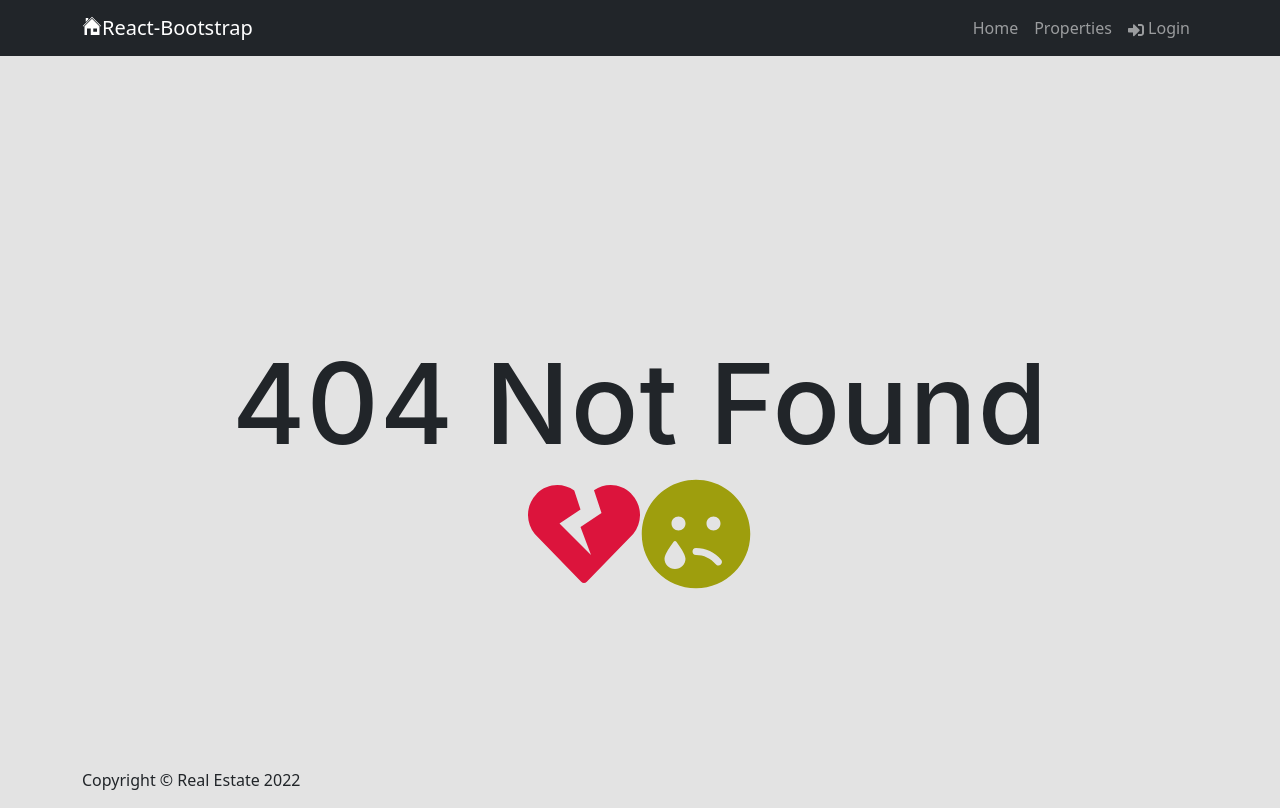
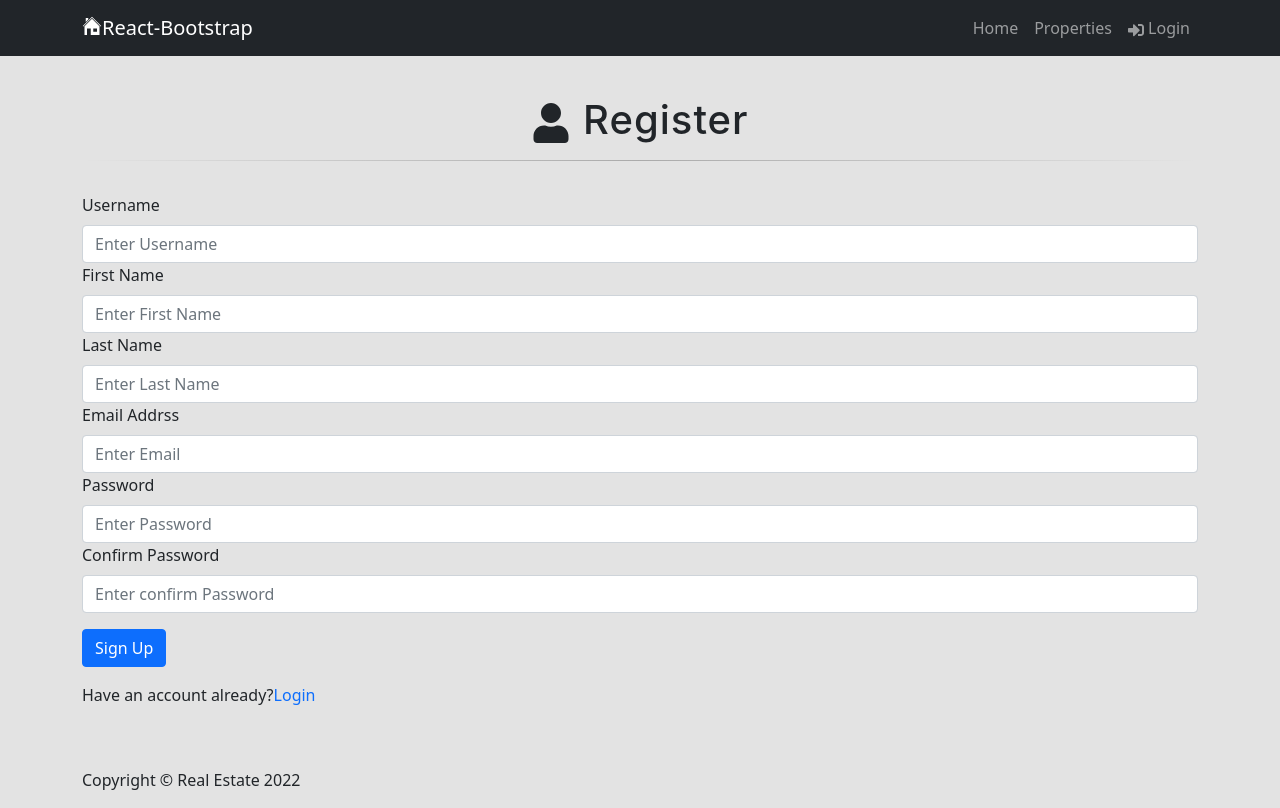
Before and after one commit to hawkinngo/django-react-real-estate, a React (Create React App) app in the folder client/: page /register in a window 1280 px wide. Before the commit this address had no page. Built offline with nearby package versions, Linux system fonts and the light colour scheme.

Commit message:
add register and activate page

```diff
--- a/client/src/App.jsx
+++ b/client/src/App.jsx
@@ -8,6 +8,8 @@
 import HomePage from "./pages/HomePage";
 import PropertiesPage from "./pages/PropertiesPage";
 import LoginPage from "./pages/LoginPage";
+import RegisterPage from "./pages/RegisterPage";
+import ActivatePage from "./pages/ActivatePage";
 
 const App = () => {
   return (
@@ -19,6 +21,8 @@
             <Route path="/" element={<HomePage />} />
             <Route path="/properties" element={<PropertiesPage />} />
             <Route path="/login" element={<LoginPage />} />
+            <Route path="/register" element={<RegisterPage />} />
+            <Route path="/activate/:uid/:token" element={<ActivatePage />} />
             <Route path="*" element={<NotFound />} />
           </Routes>
         </main>
--- a/client/src/features/auth/authService.js
+++ b/client/src/features/auth/authService.js
@@ -1,6 +1,6 @@
 import axios from "axios";
 
-const REGISTER_URL = "/api/v1/users/";
+const REGISTER_URL = "/api/v1/auth/users/";
 const LOGIN_URL = "/api/v1/auth/jwt/create/";
 const ACTIVATE_URL = "/api/v1/auth/users/activation/";
 
--- a/client/src/features/auth/authSlice.js
+++ b/client/src/features/auth/authSlice.js
@@ -1,4 +1,4 @@
-import { createSlice, createAsyncThunk } from "@reduxjs/toolkit";
+import { createAsyncThunk, createSlice } from "@reduxjs/toolkit";
 import authService from "./authService";
 
 const user = JSON.parse(localStorage.getItem("user"));
@@ -43,7 +43,7 @@
 });
 
 export const logout = createAsyncThunk("auth/logout", async () => {
-  await authService.logout();
+  authService.logout();
 });
 
 export const activate = createAsyncThunk(
--- /dev/null
+++ b/client/src/pages/ActivatePage.jsx
@@ -0,0 +1,74 @@
+import React, { useEffect } from "react";
+import { Container, Row, Col, Button, Form } from "react-bootstrap";
+import { FaCheckCircle } from "react-icons/fa";
+import { useDispatch, useSelector } from "react-redux";
+import { useNavigate, useParams } from "react-router-dom";
+import { toast } from "react-toastify";
+import Spinner from "../components/Spinner";
+import Title from "../components/Title";
+import { activate, reset } from "../features/auth/authSlice";
+
+const ActivatePage = () => {
+  const { uid, token } = useParams();
+  const navigate = useNavigate();
+  const dispatch = useDispatch();
+
+  const { isLoading, isError, isSuccess, message } = useSelector(
+    (state) => state.auth
+  );
+
+  useEffect(() => {
+    if (isError) {
+      toast.error(message);
+    }
+
+    if (isSuccess) {
+      navigate("/");
+    }
+
+    dispatch(reset());
+  }, [dispatch, navigate, isError, isSuccess, message]);
+
+  const submitHandler = () => {
+    const userData = { uid, token };
+
+    dispatch(activate(userData));
+    toast.success("Your account has been activated! You can login now");
+  };
+
+  return (
+    <>
+      <Title title="Activate User" />
+      <Container>
+        <Row>
+          <Col className="mg-top text-center">
+            <section>
+              <h1>
+                <FaCheckCircle /> Activate your account
+              </h1>
+              <hr className="hr-text" />
+            </section>
+          </Col>
+        </Row>
+
+        {isLoading && <Spinner />}
+
+        <Row className="mt-3">
+          <Col className="text-center">
+            <Button
+              type="submit"
+              variant="outline-success"
+              size="lg"
+              className="mt-3"
+              onClick={submitHandler}
+            >
+              Activate
+            </Button>
+          </Col>
+        </Row>
+      </Container>
+    </>
+  );
+};
+
+export default ActivatePage;
--- a/client/src/pages/LoginPage.jsx
+++ b/client/src/pages/LoginPage.jsx
@@ -84,7 +84,7 @@
                 <Form.Control
                   type="password"
                   placeholder="Enter Password"
-                  value={email}
+                  value={password}
                   onChange={(e) => setPassword(e.target.value)}
                 />
               </Form.Group>
--- /dev/null
+++ b/client/src/pages/RegisterPage.jsx
@@ -0,0 +1,155 @@
+import React, { useEffect, useState } from "react";
+import { Button, Col, Container, Form, Row } from "react-bootstrap";
+import { FaUser } from "react-icons/fa";
+import { useDispatch, useSelector } from "react-redux";
+import { Link, useNavigate } from "react-router-dom";
+import { toast } from "react-toastify";
+import Spinner from "../components/Spinner";
+import Title from "../components/Title";
+import { register, reset } from "../features/auth/authSlice";
+
+const RegisterPage = () => {
+  const [username, setUsername] = useState("");
+  const [first_name, setFirstName] = useState("");
+  const [last_name, setLastName] = useState("");
+  const [email, setEmail] = useState("");
+  const [password, setPassword] = useState("");
+  const [re_password, setRePassword] = useState("");
+
+  const dispatch = useDispatch();
+  const navigate = useNavigate();
+
+  const { user, isLoading, isError, isSuccess, message } = useSelector(
+    (state) => state.auth
+  );
+
+  useEffect(() => {
+    if (isError) {
+      toast.error(message);
+    }
+
+    if (isSuccess || user) {
+      navigate("/");
+      toast.success(
+        "An activation email has been sent your email address. Please check your email"
+      );
+    }
+
+    dispatch(reset());
+  }, [isError, isSuccess, message, user, navigate, dispatch]);
+
+  const submitHandler = (e) => {
+    e.preventDefault();
+
+    if (password !== re_password) {
+      toast.error("Passwords do not match");
+    } else {
+      const userData = {
+        username,
+        first_name,
+        last_name,
+        email,
+        password,
+        re_password,
+      };
+      dispatch(register(userData));
+    }
+  };
+  return (
+    <>
+      <Title title="Register" />
+      <Container>
+        <Row>
+          <Col className="mg-top text-center">
+            <section>
+              <h1>
+                <FaUser /> Register
+              </h1>
+              <hr className="hr-text" />
+            </section>
+          </Col>
+        </Row>
+
+        {isLoading && <Spinner />}
+        <Row className="mt-3">
+          <Col className="justify-content-center">
+            <Form onSubmit={submitHandler}>
+              <Form.Group controlId="username">
+                <Form.Label>Username</Form.Label>
+                <Form.Control
+                  type="name"
+                  placeholder="Enter Username"
+                  value={username}
+                  onChange={(e) => setUsername(e.target.value)}
+                />
+              </Form.Group>
+
+              <Form.Group controlId="first_name">
+                <Form.Label>First Name</Form.Label>
+                <Form.Control
+                  type="name"
+                  placeholder="Enter First Name"
+                  value={first_name}
+                  onChange={(e) => setFirstName(e.target.value)}
+                />
+              </Form.Group>
+
+              <Form.Group controlId="last_name">
+                <Form.Label>Last Name</Form.Label>
+                <Form.Control
+                  type="name"
+                  placeholder="Enter Last Name"
+                  value={last_name}
+                  onChange={(e) => setLastName(e.target.value)}
+                />
+              </Form.Group>
+
+              <Form.Group controlId="email">
+                <Form.Label>Email Addrss</Form.Label>
+                <Form.Control
+                  type="email"
+                  placeholder="Enter Email"
+                  value={email}
+                  onChange={(e) => setEmail(e.target.value)}
+                />
+              </Form.Group>
+
+              <Form.Group controlId="password">
+                <Form.Label>Password</Form.Label>
+                <Form.Control
+                  type="password"
+                  placeholder="Enter Password"
+                  value={password}
+                  onChange={(e) => setPassword(e.target.value)}
+                />
+              </Form.Group>
+
+              <Form.Group controlId="re-password">
+                <Form.Label>Confirm Password</Form.Label>
+                <Form.Control
+                  type="password"
+                  placeholder="Enter confirm Password"
+                  value={re_password}
+                  onChange={(e) => setRePassword(e.target.value)}
+                />
+              </Form.Group>
+
+              <Button type="submit" variant="primary" className="mt-3">
+                Sign Up
+              </Button>
+            </Form>
+          </Col>
+        </Row>
+
+        <Row className="py-3">
+          <Col>
+            Have an account already?
+            <Link to="/login">Login</Link>
+          </Col>
+        </Row>
+      </Container>
+    </>
+  );
+};
+
+export default RegisterPage;
```
